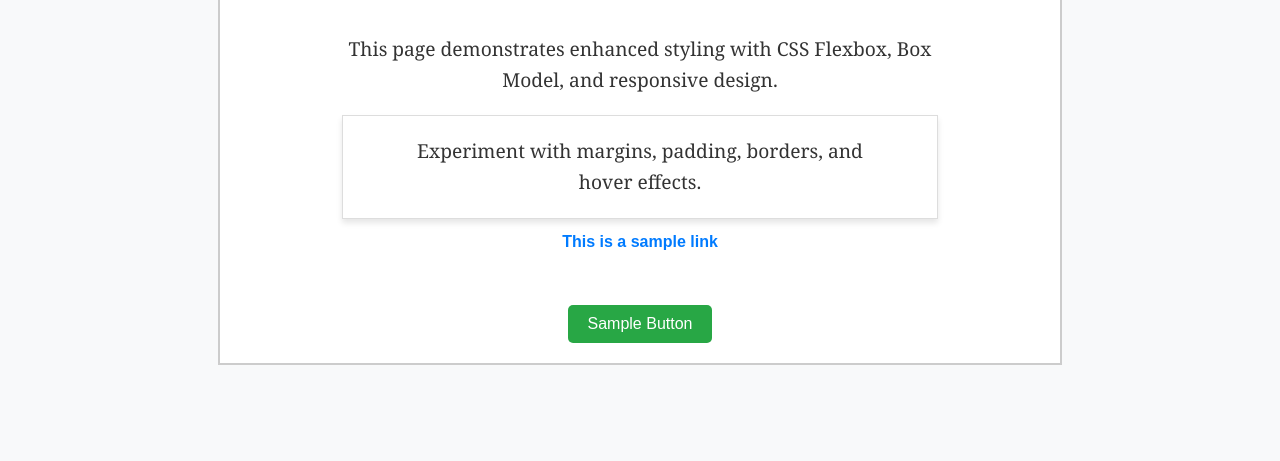
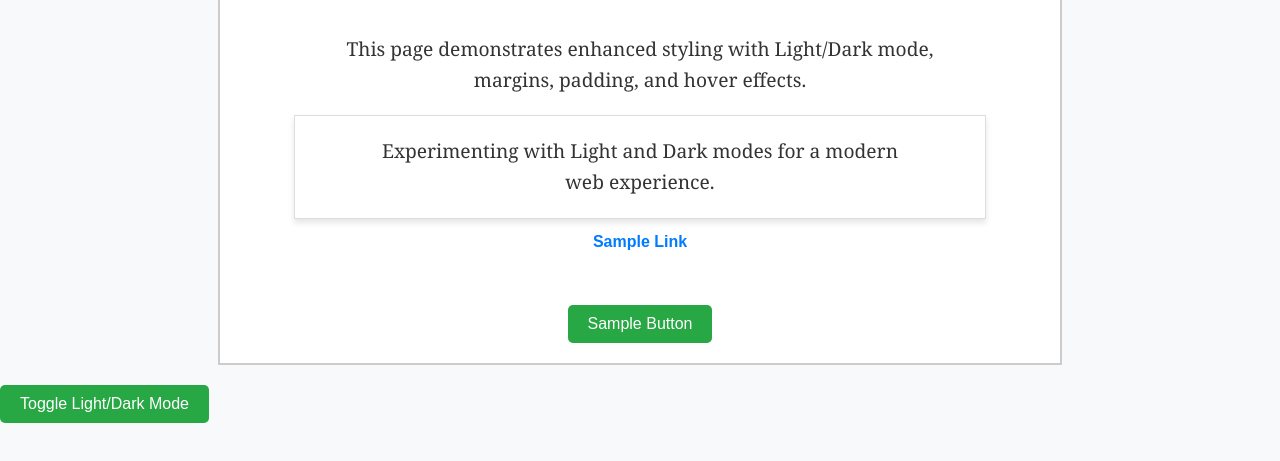
Before and after one commit to alisetareh517/lab9, a plain HTML site: page index.html in a window 1280 px wide. Shown: the part 129-590 px from the top of the page. Drawn offline with Linux system fonts and the light colour scheme.

Commit message:
Update index.html

```diff
--- a/index.html
+++ b/index.html
@@ -3,18 +3,23 @@
 <head>
     <meta charset="UTF-8">
     <meta name="viewport" content="width=device-width, initial-scale=1.0">
-    <title>Lab 9 - Enhanced Design</title>
+    <title>Lab 9 - Light/Dark Mode</title>
     <link rel="stylesheet" href="styles.css">
 </head>
 <body>
     <div class="container">
         <h1>Welcome to Lab 9</h1>
-        <p>This page demonstrates enhanced styling with CSS Flexbox, Box Model, and responsive design.</p>
+        <p>This page demonstrates enhanced styling with Light/Dark mode, margins, padding, and hover effects.</p>
         <div class="section">
-            <p>Experiment with margins, padding, borders, and hover effects.</p>
+            <p>Experimenting with Light and Dark modes for a modern web experience.</p>
         </div>
-        <a href="#">This is a sample link</a><br><br>
+        <a href="#">Sample Link</a><br><br>
         <button>Sample Button</button>
     </div>
+
+    <!-- Light/Dark Mode Toggle -->
+    <button id="theme-toggle" class="toggle-button">Toggle Light/Dark Mode</button>
+
+    <script src="functions.js"></script>
 </body>
 </html>
```
